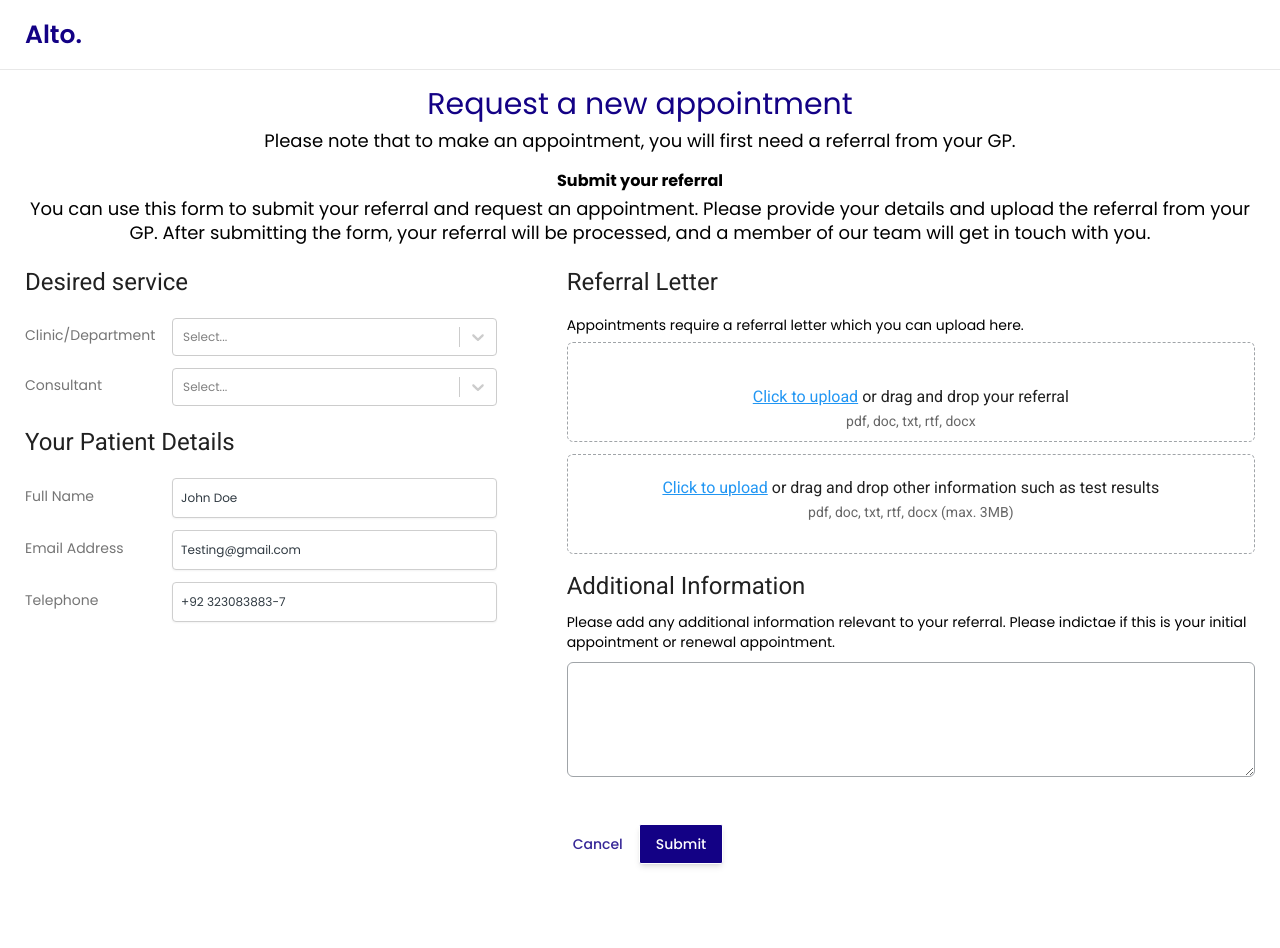
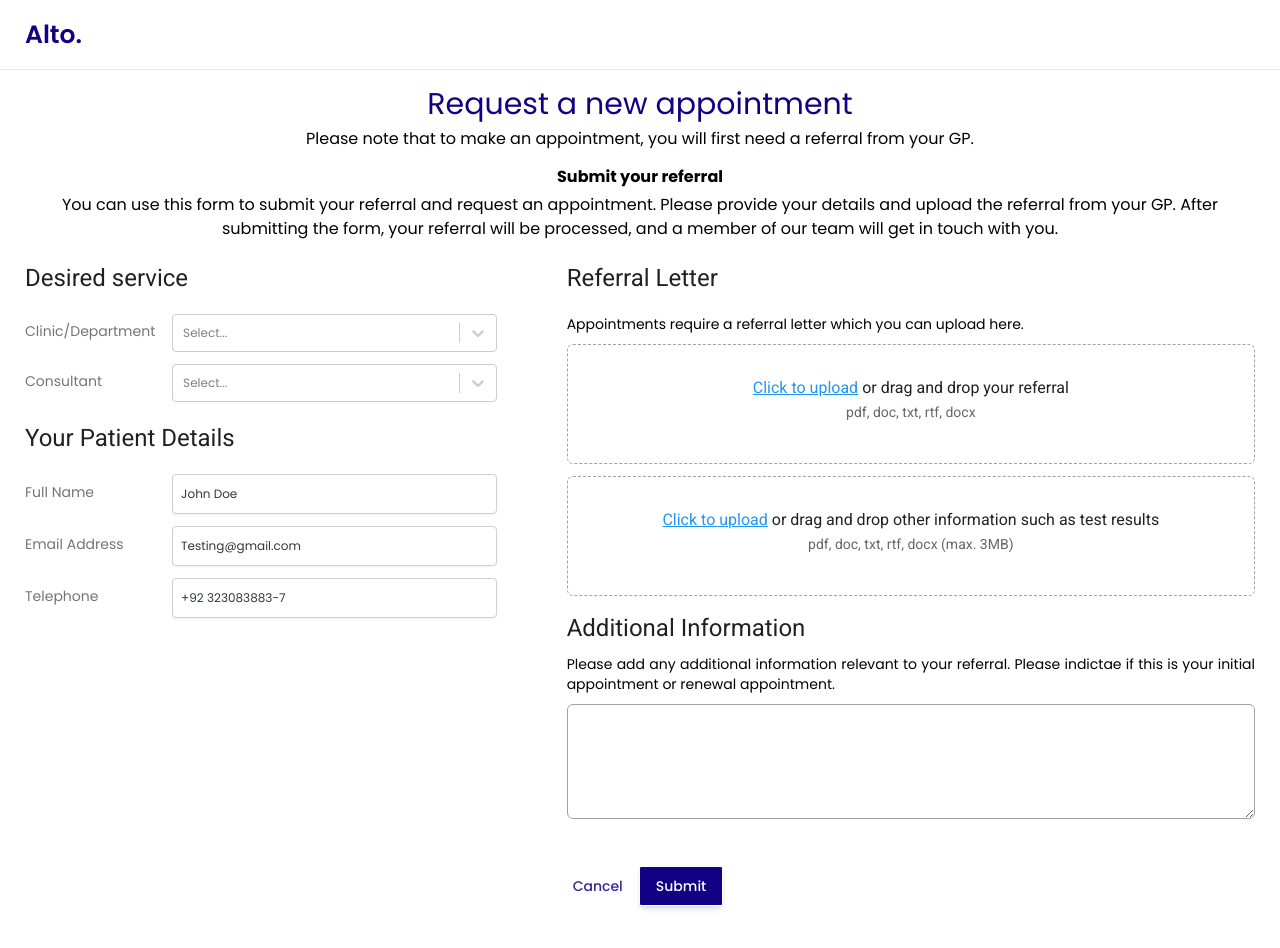
Before and after one commit to adnanDevelop/external-referral, a React (Vite) app: page / in a window 1280 px wide. Shown: the top 948 px of the page. Built offline with nearby package versions, Linux system fonts and the light colour scheme.

Commit message:
fixed font-size issue

```diff
--- a/src/modules/externalReferral/component/UploadReferralFile.tsx
+++ b/src/modules/externalReferral/component/UploadReferralFile.tsx
@@ -57,7 +57,7 @@ const UploadReferralFile = () => {
     <section>
       {/* First upload input */}
       <div
-        className="w-full h-[100px] border rounded-md border-dashed border-gray-500 flex flex-col justify-end items-center cursor-pointer pb-[10px]"
+        className="w-full px-2 h-[120px] border rounded-md border-dashed border-gray-500 flex flex-col justify-center items-center cursor-pointer pb-[10px]"
         onClick={() => handleClick(hiddenFileInputRef1)}
       >
         <input
@@ -69,7 +69,7 @@ const UploadReferralFile = () => {
           disabled={uploadState1.fileName ? true : false}
         />
 
-        <p className="text-base font-roboto text-[#000000DE] flex gap-1 ">
+        <p className="md:text-base text-sm font-roboto text-[#000000DE] flex gap-1 ">
           <span className="cursor-pointer underline text-[#2196F3]">
             Click to upload
           </span>
@@ -85,7 +85,7 @@ const UploadReferralFile = () => {
             <MdOutlineUploadFile
               className={`text-[25px] ${
                 uploadState1.status === "uploading"
-                  ? "text-primary"
+                  ? "text-[#2196F3]"
                   : uploadState1.status === "success"
                     ? "text-green-500"
                     : "text-red-500"
@@ -109,7 +109,7 @@ const UploadReferralFile = () => {
               <div
                 className={`w-[200px] h-[4px] rounded-full mt-1.5 ${
                   uploadState1.status === "uploading"
-                    ? "bg-[#13018593]"
+                    ? "bg-[#2195f38a]"
                     : uploadState1.status === "success"
                       ? "bg-green-200"
                       : "bg-red-200"
@@ -118,7 +118,7 @@ const UploadReferralFile = () => {
                 <div
                   className={`h-full rounded-full ${
                     uploadState1.status === "uploading"
-                      ? "bg-primary"
+                      ? "bg-[#2196F3]"
                       : uploadState1.status === "success"
                         ? "bg-green-500"
                         : "bg-red-500"
@@ -131,7 +131,7 @@ const UploadReferralFile = () => {
               </div>
             </div>
             <button
-              className="text-[#000000a5] text-lg transitions hover:text-primary"
+              className="text-[#000000a5] text-lg transitions hover:text-[#2196F3]"
               onClick={() => {
                 setUploadState1({
                   status: "none",
@@ -151,7 +151,7 @@ const UploadReferralFile = () => {
 
       {/* Second upload input */}
       <div
-        className="w-full h-[100px] mt-3 border rounded-md border-dashed border-gray-500 flex flex-col justify-center items-center cursor-pointer pb-[10px]"
+        className="w-full  px-2 h-[120px] mt-3 border rounded-md border-dashed border-gray-500 flex flex-col justify-center items-center cursor-pointer pb-[10px]"
         onClick={() => handleClick(hiddenFileInputRef2)}
       >
         <input
@@ -163,13 +163,13 @@ const UploadReferralFile = () => {
           disabled={uploadState2.fileName ? true : false}
         />
 
-        <p className="text-base font-roboto text-[#000000DE] flex gap-1 ">
-          <span className="cursor-pointer underline text-[#2196F3]">
+        <p className="md:text-base text-sm font-roboto text-[#000000DE]  text-wrap text-center">
+          <span className="cursor-pointer underline text-[#2196F3] me-1">
             Click to upload
           </span>
           or drag and drop other information such as test results
         </p>
-        <p className="text-sm font-roboto text-[#00000099] mt-0.5">
+        <p className="text-sm text-nowrap font-roboto text-[#00000099] mt-0.5">
           pdf, doc, txt, rtf, docx (max. 3MB)
         </p>
       </div>
@@ -179,7 +179,7 @@ const UploadReferralFile = () => {
             <MdOutlineUploadFile
               className={`text-[25px] ${
                 uploadState2.status === "uploading"
-                  ? "text-primary"
+                  ? "text-[#2196F3]"
                   : uploadState2.status === "success"
                     ? "text-green-500"
                     : "text-red-500"
@@ -203,7 +203,7 @@ const UploadReferralFile = () => {
               <div
                 className={`w-[200px] h-[4px] rounded-full mt-1.5 ${
                   uploadState2.status === "uploading"
-                    ? "bg-[#13018593]"
+                    ? "bg-[#2195f38a]"
                     : uploadState2.status === "success"
                       ? "bg-green-200"
                       : "bg-red-200"
@@ -212,7 +212,7 @@ const UploadReferralFile = () => {
                 <div
                   className={`h-full rounded-full ${
                     uploadState2.status === "uploading"
-                      ? "bg-primary"
+                      ? "bg-[#2196F3]"
                       : uploadState2.status === "success"
                         ? "bg-green-500"
                         : "bg-red-500"
@@ -225,7 +225,7 @@ const UploadReferralFile = () => {
               </div>
             </div>
             <button
-              className="text-[#000000a5] text-lg transitions hover:text-primary"
+              className="text-[#000000a5] text-lg transitions hover:text-[#2196F3]"
               onClick={() => {
                 setUploadState2({
                   status: "none",
--- a/src/modules/externalReferral/page/page.tsx
+++ b/src/modules/externalReferral/page/page.tsx
@@ -28,20 +28,25 @@ const ExternalReferral = () => {
         <Navbar />
       </header>
 
-      <main className="mt-3 max-w-[1300px] mx-auto px-[25px]">
+      <main className="mt-3 3xl:max-w-[1200px] max-w-[1300px] mx-auto px-[25px]">
         {/* Title section */}
         <section className="text-center">
           <h2 className="3xl:text-[48px] md:text-[30px] text-[25px] text-primary ">
             Request a new appointment
           </h2>
 
-          <p className="text-black 3xl:text-[20px] md:text-lg text-base mb-3.5">
+          <p className="text-black 3xl:text-[20px] text-base mb-3.5">
             Please note that to make an appointment, you will first need a
             referral from your GP.
           </p>
 
-          <p className="mb-1 font-bold text-black ">Submit your referral </p>
-          <p className="text-center md:text-lg text-base 3xl:text-[20px] !leading-[24px] w-full mx-auto">
+          <p className="mb-1 text-base font-bold text-black">
+            Submit your referral{" "}
+          </p>
+          <p
+            className="text-justify md:text-center text-base 3xl:text-[20px] !leading-[24px] w-full mx-auto"
+            style={{ textAlignLast: "center" }}
+          >
             You can use this form to submit your referral and request an
             appointment. Please provide your details and upload the referral
             from your GP. After submitting the form, your referral will be
@@ -172,7 +177,7 @@ const ExternalReferral = () => {
               <h3 className="xl:text-[24px] md:text-[20px] text-[#000000DE] text-base font-roboto mb-6">
                 Referral Letter
               </h3>
-              <p className="text-black text-sm mb-2.5 leading-none">
+              <p className="text-black text-sm mb-2.5">
                 Appointments require a referral letter which you can upload
                 here.
               </p>
@@ -189,7 +194,7 @@ const ExternalReferral = () => {
                 Additional Information
               </h3>
 
-              <p className="text-sm font-poppin">
+              <p className="text-sm text-justify font-poppin">
                 Please add any additional information relevant to your referral.
                 Please indictae if this is your initial appointment or renewal
                 appointment.
```
